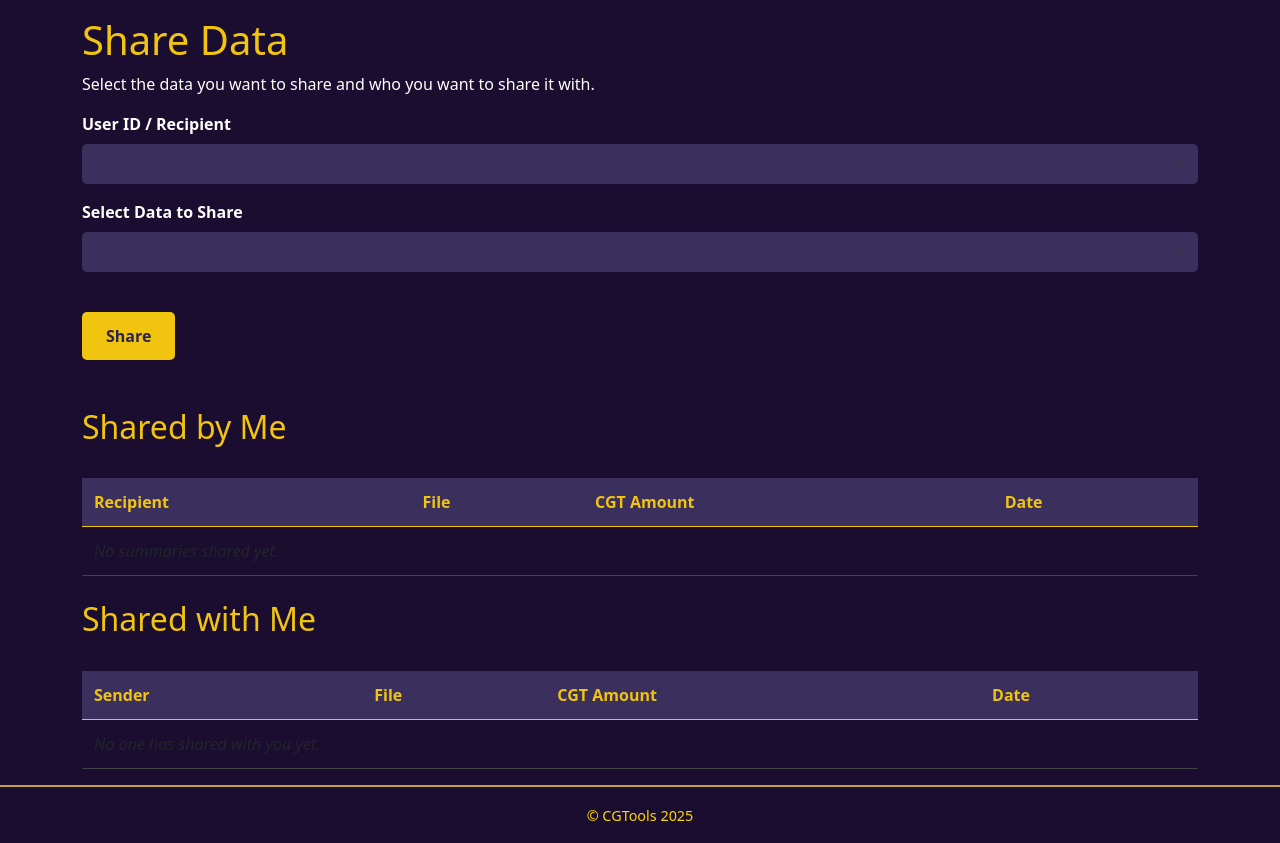
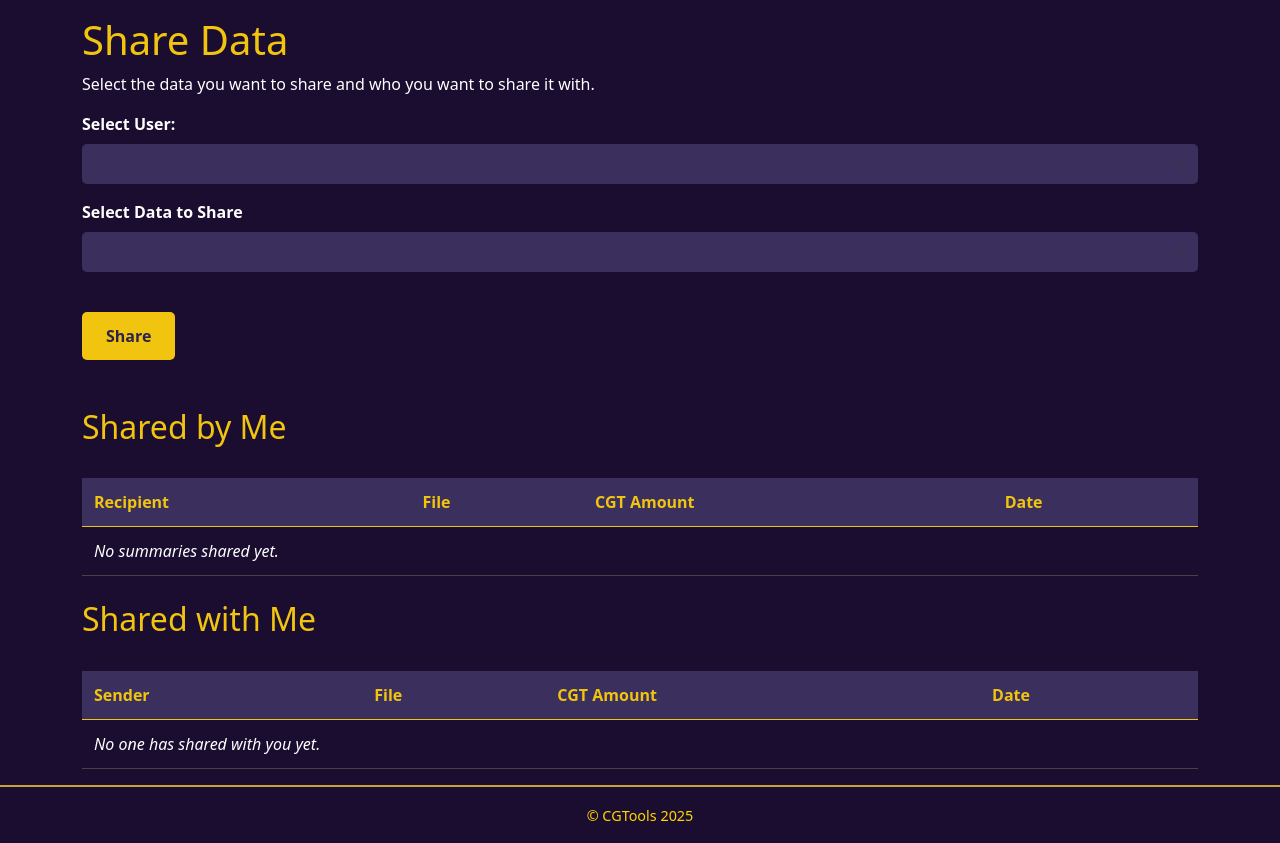
Before and after one commit to cgtools-io/AWD_Project_55, a Flask app: page /share/ in a window 1280 px wide. Shown: the part 75-918 px from the top of the page. Run offline with Flask 3, Linux system fonts and the light colour scheme; the visitor is signed in with stand-in values (Sample User, id 1); data comes from the database, SQL or seed files in the repository; data that the repository does not hold is empty; some libraries are stand-ins or nearby versions.

Commit message:
Improve share page styling
- Made table text white for readability
- Removed user id from displaying when choosing recipient
- Removed mention of user id from field label

```diff
--- a/app/forms/share_form.py
+++ b/app/forms/share_form.py
@@ -14,7 +14,7 @@ class ShareForm(FlaskForm):
 
     # recipient id is the User.id sharing with
     recipient_id = SelectField(
-        "User ID / Recipient",
+        "Select User:",
         coerce=int,
         validators=[DataRequired()]
     )
--- a/app/routes/user.py
+++ b/app/routes/user.py
@@ -267,7 +267,7 @@ def share():
     # 2) all other users
     other_users = User.query.filter(User.id != current_user.id).all()
 
-    form.summary_id.choices   = [(s.id, f"#{s.id}: {s.filename}") for s in my_summaries]
+    form.summary_id.choices   = [(s.id, f"{s.filename}, uploaded on: {s.created_at.strftime('%Y-%m-%d')}") for s in my_summaries]
     form.recipient_id.choices = [(u.id, u.username)         for u in other_users]
 
     if form.validate_on_submit():
--- a/app/static/css/style.css
+++ b/app/static/css/style.css
@@ -532,6 +532,7 @@ File Upload Page
   padding: 0.75rem;
   text-align: left;
   border-bottom: 1px solid #444;
+  color: white;
 }
 
 .share-data-page th {
```
